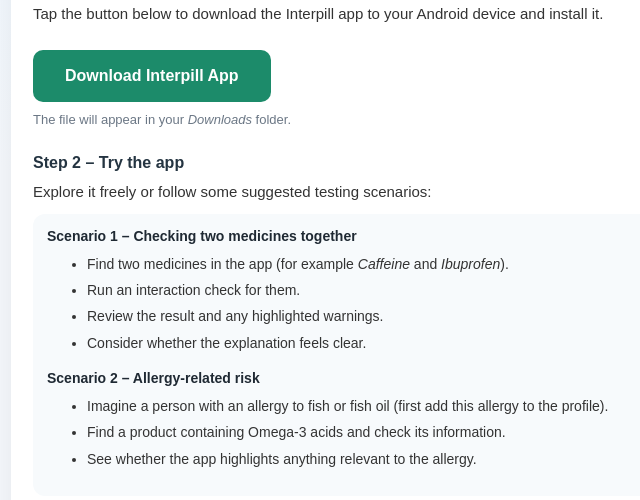
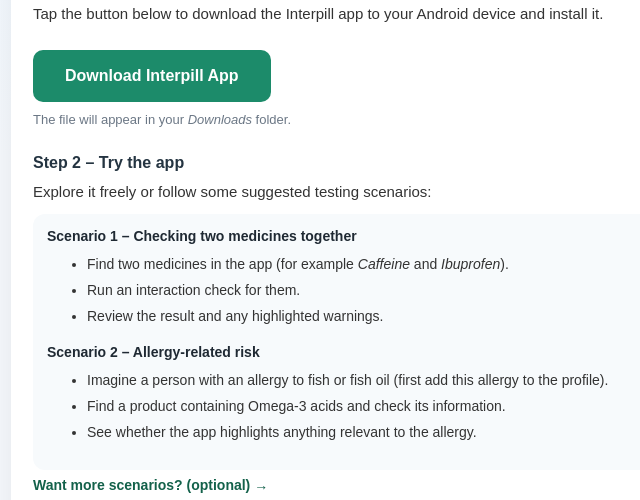
Before and after one commit to olgaleobel/Interpill-App-Testing, a plain HTML site: page index.html in a window 1280 px wide. Shown: the part 189-689 px from the top of the page, without its empty margins (269-909 px from the left). Drawn offline with Linux system fonts and the light colour scheme.

Commit message:
Update index.html

```diff
--- a/index.html
+++ b/index.html
@@ -226,8 +226,7 @@
                         <li>Find two medicines in the app (for example <em>Caffeine</em> and <em>Ibuprofen</em>).</li>
                         <li>Run an interaction check for them.</li>
                         <li>Review the result and any highlighted warnings.</li>
-                        <li>Consider whether the explanation feels clear.</li>
-                    </ul>
+                   </ul>
                 </div>
 
                 <div class="step">
```
